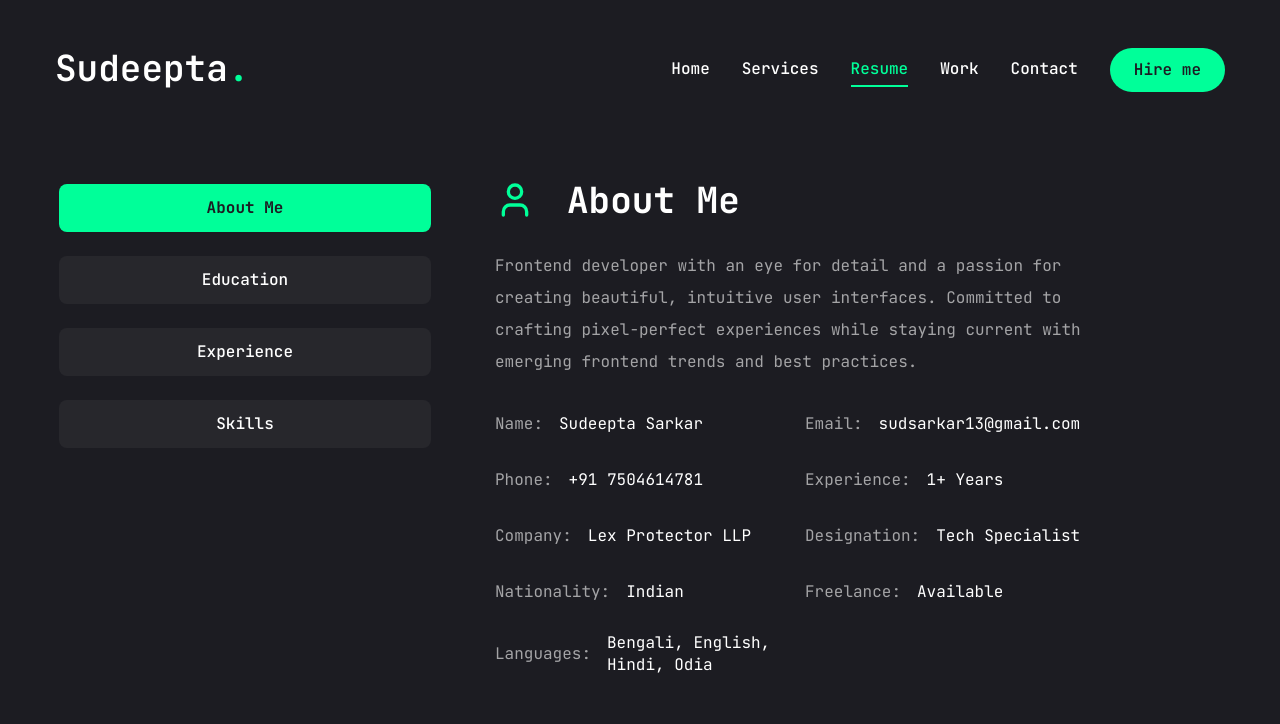
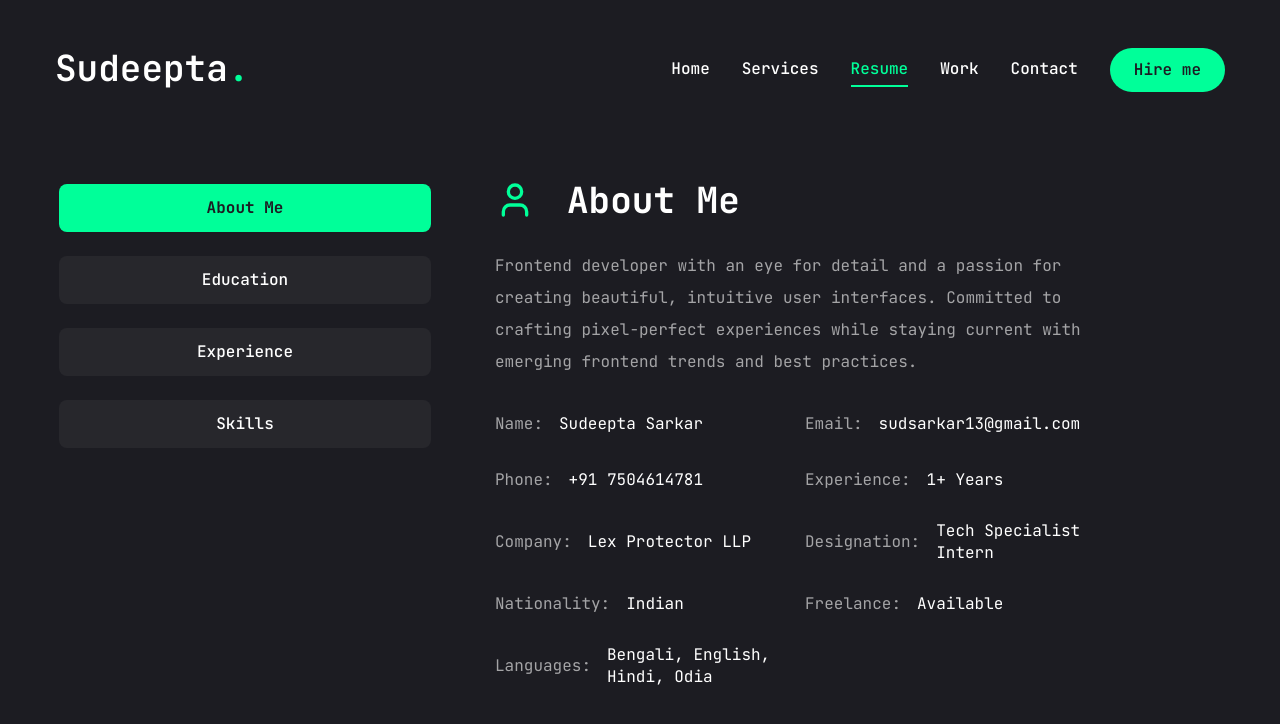
Before and after one commit to sudsarkar13/portfolio-new, a Next.js app: page /resume in a window 1280 px wide. Shown: the top 724 px of the page. Built offline with nearby package versions, Linux system fonts and the light colour scheme.

Commit message:
feat ✨: update job title for intern position
- The main goal of the changes is to update the job title to consistently reflect an intern position in the resume information.

```diff
--- a/app/resume/page.tsx
+++ b/app/resume/page.tsx
@@ -76,7 +76,7 @@ const about = {
 		},
 		{
 			fieldName: "Designation:",
-			fieldValue: "Tech Specialist",
+			fieldValue: "Tech Specialist Intern",
 		},
 		{
 			fieldName: "Nationality:",
@@ -102,7 +102,7 @@ const experience = {
 	items: [
 		{
 			company: "Lex Protector LLP",
-			position: "Tech Specialist",
+			position: "Tech Specialist Intern",
 			duration: "Jun 2025 - Present",
 		},
 		{
```
